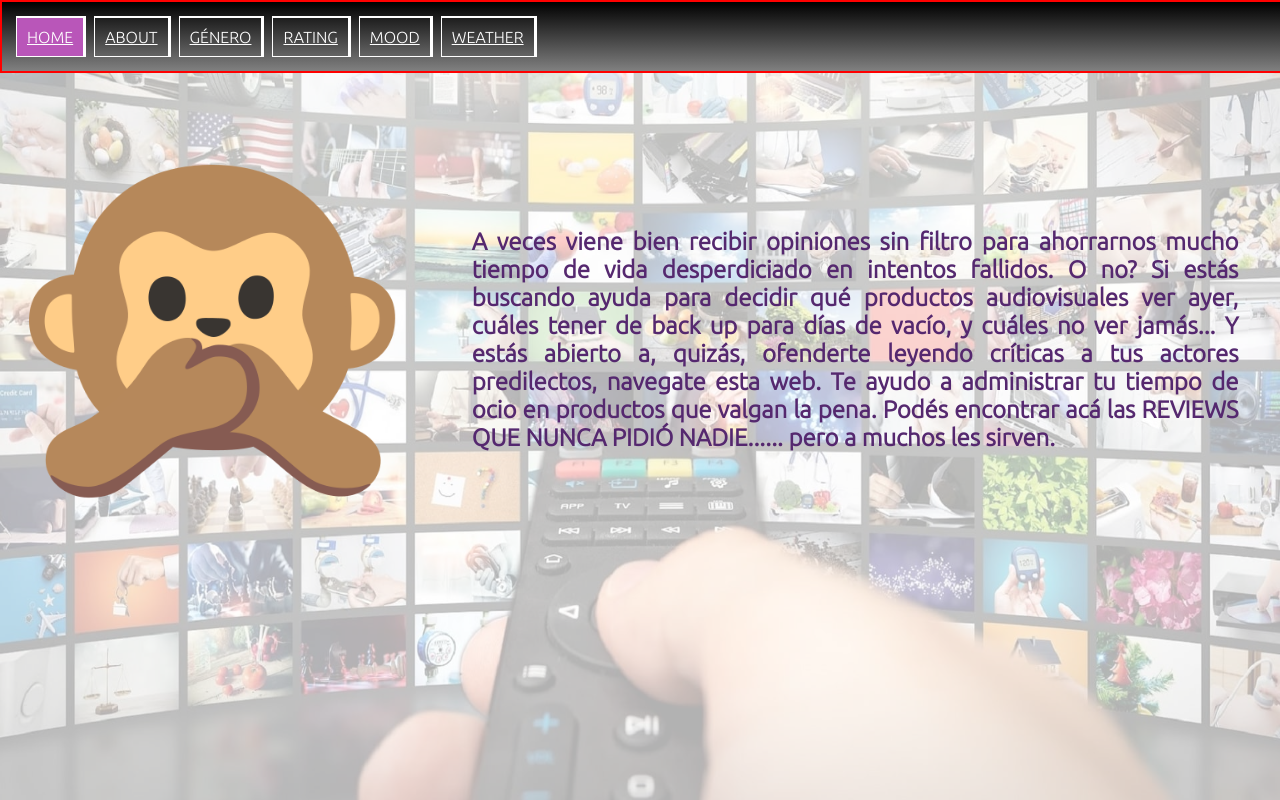
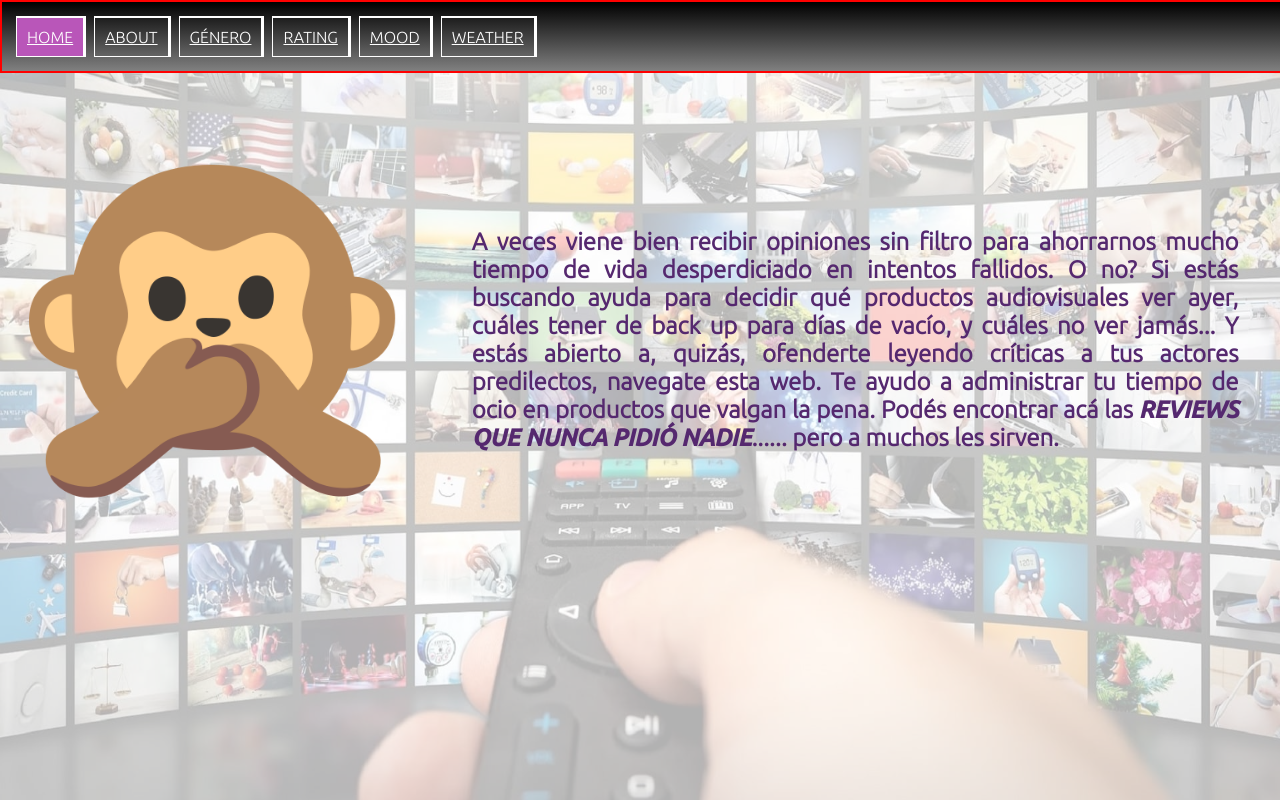
Before and after one commit to patriciatamasi/nuevo-repositorio, a website: page index.html in a window 1280 px wide. Drawn offline with Linux system fonts and the light colour scheme.

```diff
--- a/index.html
+++ b/index.html
@@ -54,7 +54,7 @@
         </div>
 
         <div class="grid-text-index">
-            <p class="home_text">A veces viene bien recibir opiniones sin filtro para ahorrarnos mucho tiempo de vida desperdiciado en intentos fallidos. O no? Si estás buscando ayuda para decidir qué productos audiovisuales ver ayer, cuáles tener de back up para días de vacío, y cuáles no ver jamás... Y estás abierto a, quizás, ofenderte leyendo críticas a tus actores predilectos, navegate esta web. Te ayudo a administrar tu tiempo de ocio en productos que valgan la pena. Podés encontrar acá las REVIEWS QUE NUNCA PIDIÓ NADIE...... pero a muchos les sirven.
+            <p class="home_text">A veces viene bien recibir opiniones sin filtro para ahorrarnos mucho tiempo de vida desperdiciado en intentos fallidos. O no? Si estás buscando ayuda para decidir qué productos audiovisuales ver ayer, cuáles tener de back up para días de vacío, y cuáles no ver jamás... Y estás abierto a, quizás, ofenderte leyendo críticas a tus actores predilectos, navegate esta web. Te ayudo a administrar tu tiempo de ocio en productos que valgan la pena. Podés encontrar acá las <em>REVIEWS QUE NUNCA PIDIÓ NADIE</em>...... pero a muchos les sirven.
             </p>
         </div>
     </div>
```
Also changed, not shown: html/genero.html (+3 -1 lines).
